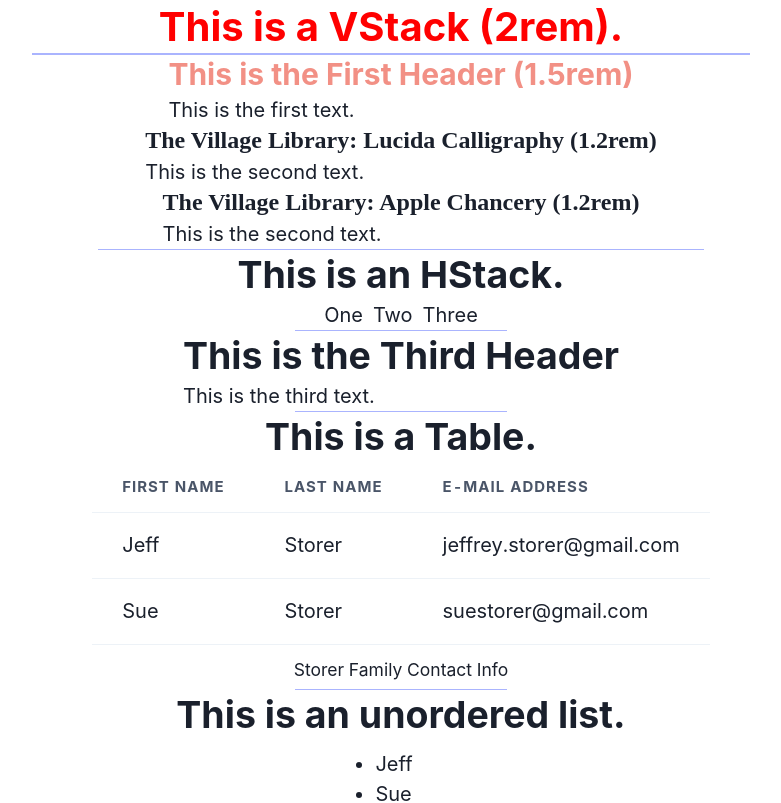
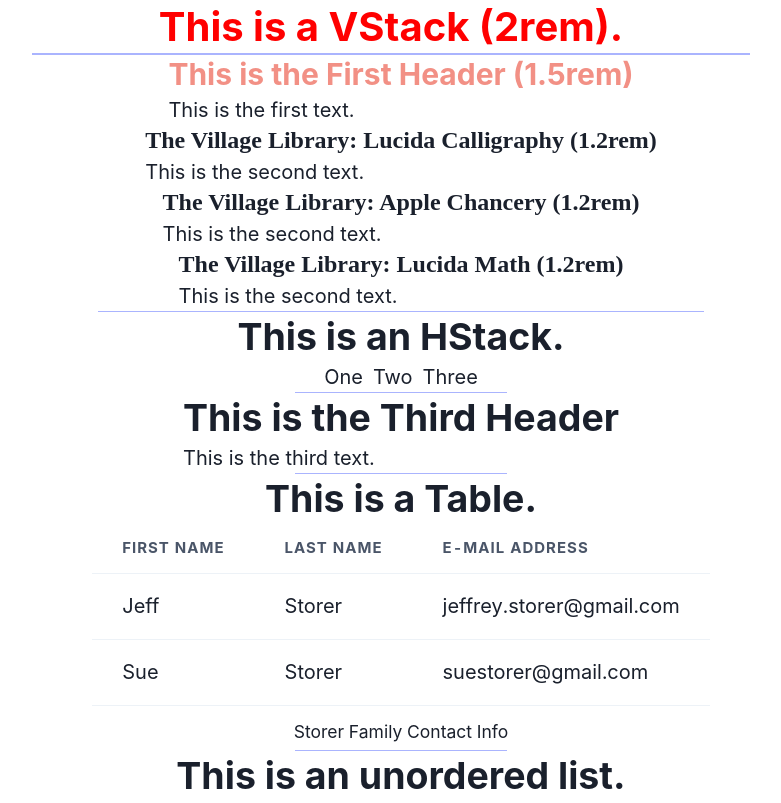
Before and after one commit to jeffreystorer/next-app-sandbox, a Next.js app: page / in a window 1280 px wide. Shown: the top 803 px of the page, without its empty margins (249-1030 px from the left). Built offline with nearby package versions, Linux system fonts and the light colour scheme.

Commit message:
4/8: Added Lucida Math

```diff
--- a/app/globals.css
+++ b/app/globals.css
@@ -66,3 +66,7 @@ body {
 .fontfamilyapplechancery {
   font-family: 'Apple Chancery';
 }
+
+.fontfamilylucidamath {
+  font-family: 'Lucida Math';
+}
--- a/app/page.js
+++ b/app/page.js
@@ -30,6 +30,12 @@ export default function Home() {
             <div className='-box'>
               <h2 className='-heading fontsize1_2rem fontfamilyapplechancery'>
                 The Village Library: Apple Chancery (1.2rem)
+              </h2>
+              <p className='-text'>This is the second text.</p>
+            </div>
+            <div className='-box'>
+              <h2 className='-heading fontsize1_2rem fontfamilylucidamath'>
+                The Village Library: Lucida Math (1.2rem)
               </h2>
               <p className='-text'>This is the second text.</p>
             </div>
```
Also changed, not shown: 1 other file (tests, documents, lock files or other folders).
